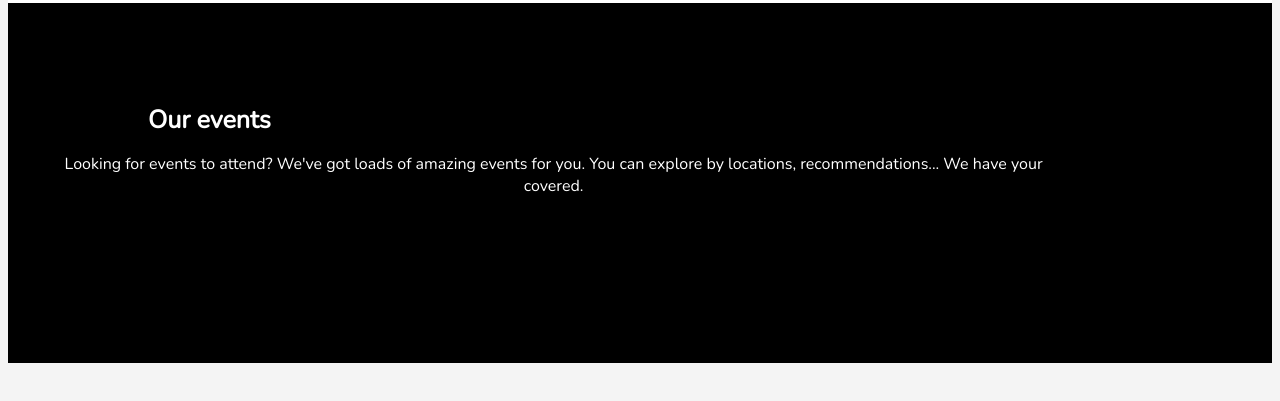
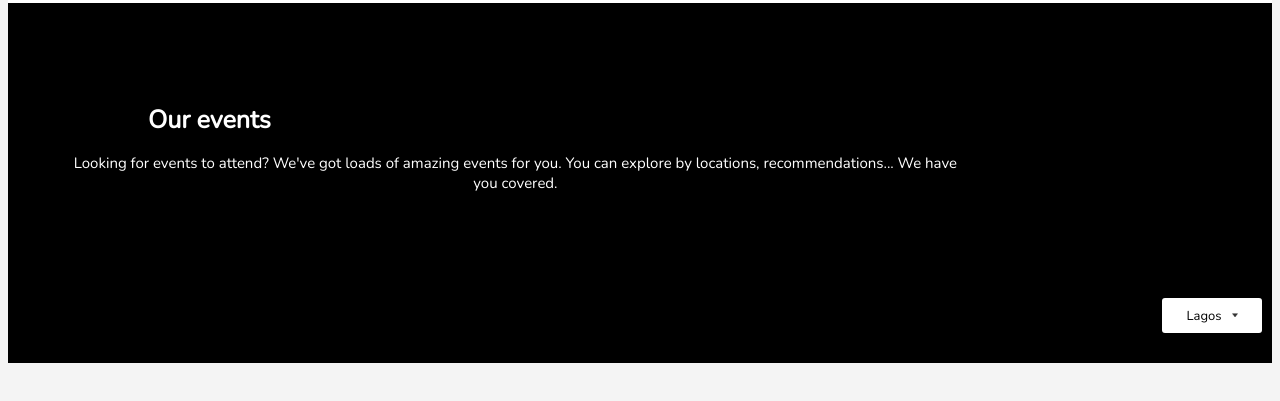
Before and after one commit to adeniranadeyemo/Event-Page, a plain HTML site: page index.html in a window 1280 px wide. Shown: the part 77-478 px from the top of the page. Drawn offline with nearby package versions, Linux system fonts and the light colour scheme.

Commit message:
Third commit

```diff
--- a/index.html
+++ b/index.html
@@ -22,8 +22,14 @@
     <section class="main">
       <div class="ourevents">
         <h2>Our events</h2>
-        <p>Looking for events to attend? We've got loads of amazing events for you. You can explore by locations, recommendations... We have your covered.</p>
+        <p>Looking for events to attend? We've got loads of amazing events for you. You can explore by locations, recommendations... We have you covered.</p>
+
+        <div class="lagos">
+          <p class="lala">Lagos</p>
+          <img src="img/Dropdown Vector.png" alt="Drop-down icon" class="drop_down">
+        </div>
       </div>
+
     </section>
   </body>
 </html>
--- a/style.css
+++ b/style.css
@@ -56,7 +56,31 @@ h2{
 
 .ourevents p{
   text-align: center;
-  width: 80%;
-  margin: 150px 0px 70px 40px;
+  width: 70%;
+  font-weight: thin;
+  font-size: 15px;
+  margin: 150px 0px 70px 65px;
   position: absolute;
 }
+
+.lagos{
+  position: absolute;
+  height: 35px;
+  width: 100px;
+  background-color: white;
+  color: black;
+  bottom: 30px;
+  right: 10px;
+  border-radius: 3px;
+}
+
+.drop_down{
+  height: 4px;
+  width: 6px;
+  margin: 15px 0px 0px 70px;
+}
+
+.lagos p{
+  font-size: 13px;
+  margin: 9px 0px 0px 7px;
+}
```
